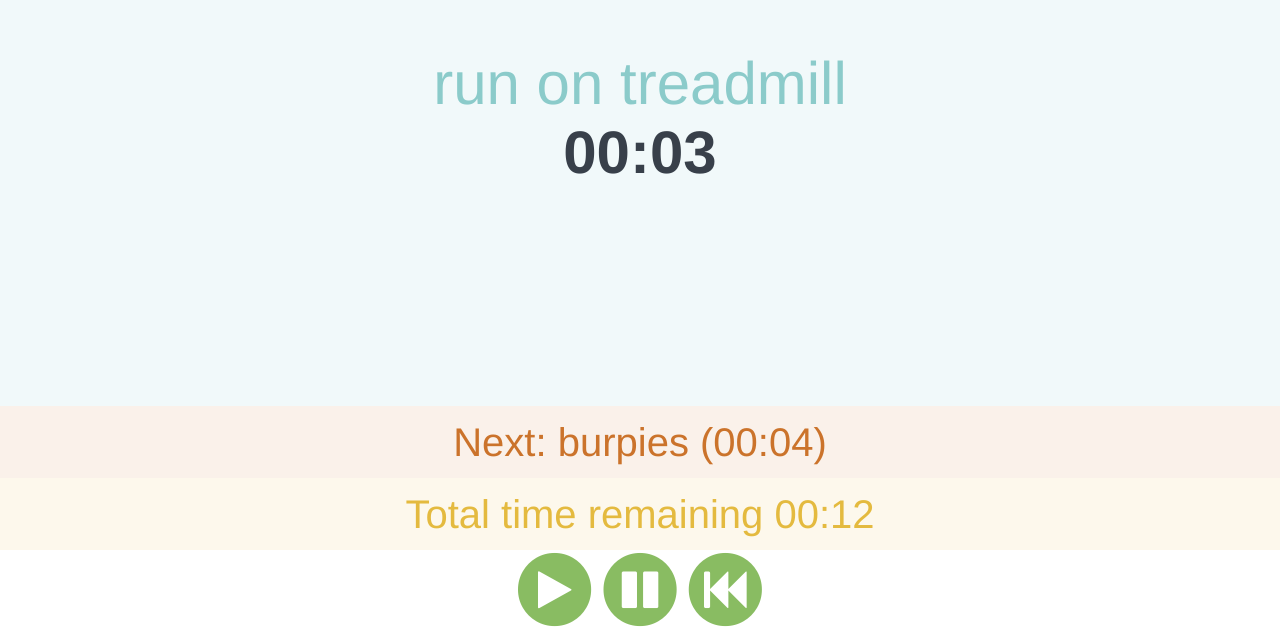
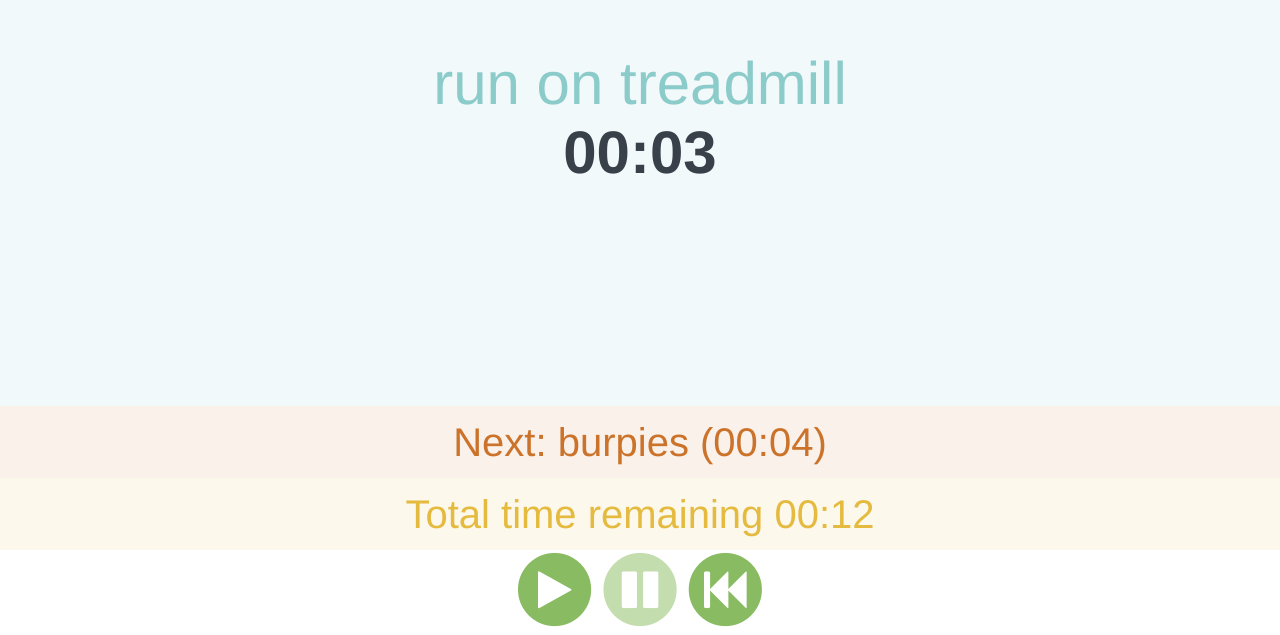
Before and after one commit to sennett/workoutify, a React app: page / in a window 1280 px wide. Shown: the part 170-805 px from the top of the page. Built offline with nearby package versions, Linux system fonts and the light colour scheme.

Commit message:
disabling controls

```diff
--- a/containers/Controls.js
+++ b/containers/Controls.js
@@ -2,33 +2,35 @@ import { connect } from 'react-redux'
 import React from 'react'
 import { start, pause, reset } from '../actions/controls'
 import Control from '../components/Control'
+import classNames from 'classnames'
 
-let Controls = ({start, pause, reset}) => (
+let Controls = ({start, pause, reset, startEnabled, pauseEnabled}) => {
+  let startClasses = classNames('c-control  o-vertically-centered__content', {
+    'is-enabled': startEnabled
+  })
+  let pauseClasses = classNames('c-control  o-vertically-centered__content', {
+    'is-enabled': pauseEnabled
+  })
+  return (
     <div className="c-controls  o-vertically-centered">
-    <div onClick={start} className="c-control  o-vertically-centered__content">
+      <div onClick={start} className={startClasses}>
         <Control type={Control.types.PLAY} />
       </div>
-    <div onClick={pause} className="c-control  o-vertically-centered__content">
+      <div onClick={pause} className={pauseClasses}>
         <Control type={Control.types.PAUSE} />
       </div>
-    <div onClick={reset} className="c-control  o-vertically-centered__content">
+      <div onClick={reset} className="c-control  o-vertically-centered__content  is-enabled">
         <Control type={Control.types.RESET} />
       </div>
     </div>
   )
+}
 
-const mapStateToProps = (state, ownProps) => state
-const mapDispatchToProps = (dispatch, ownProps) => ({
-  start: () => {
-    dispatch(start())
-  },
-  pause: () => {
-    dispatch(pause())
-  },
-  reset: () => {
-    dispatch(reset())
-  }
+const mapStateToProps = (state, ownProps) => ({
+  startEnabled: state.controls !== 'STARTED',
+  pauseEnabled: state.controls !== 'PAUSED'
 })
+const mapDispatchToProps = { start, pause, reset }
 
 Controls = connect(mapStateToProps, mapDispatchToProps)(Controls)
 
--- a/index.html
+++ b/index.html
@@ -86,9 +86,14 @@
     }
 
     .c-control {
-      cursor: pointer;
       display: inline-block;
       color: #89BC62;
+      opacity: 0.5;
+    }
+
+    .c-control.is-enabled {
+      opacity: 1;
+      cursor: pointer;
     }
 
     .u-full-height {
```
Lines whose indentation alone changed are shown as unchanged.
